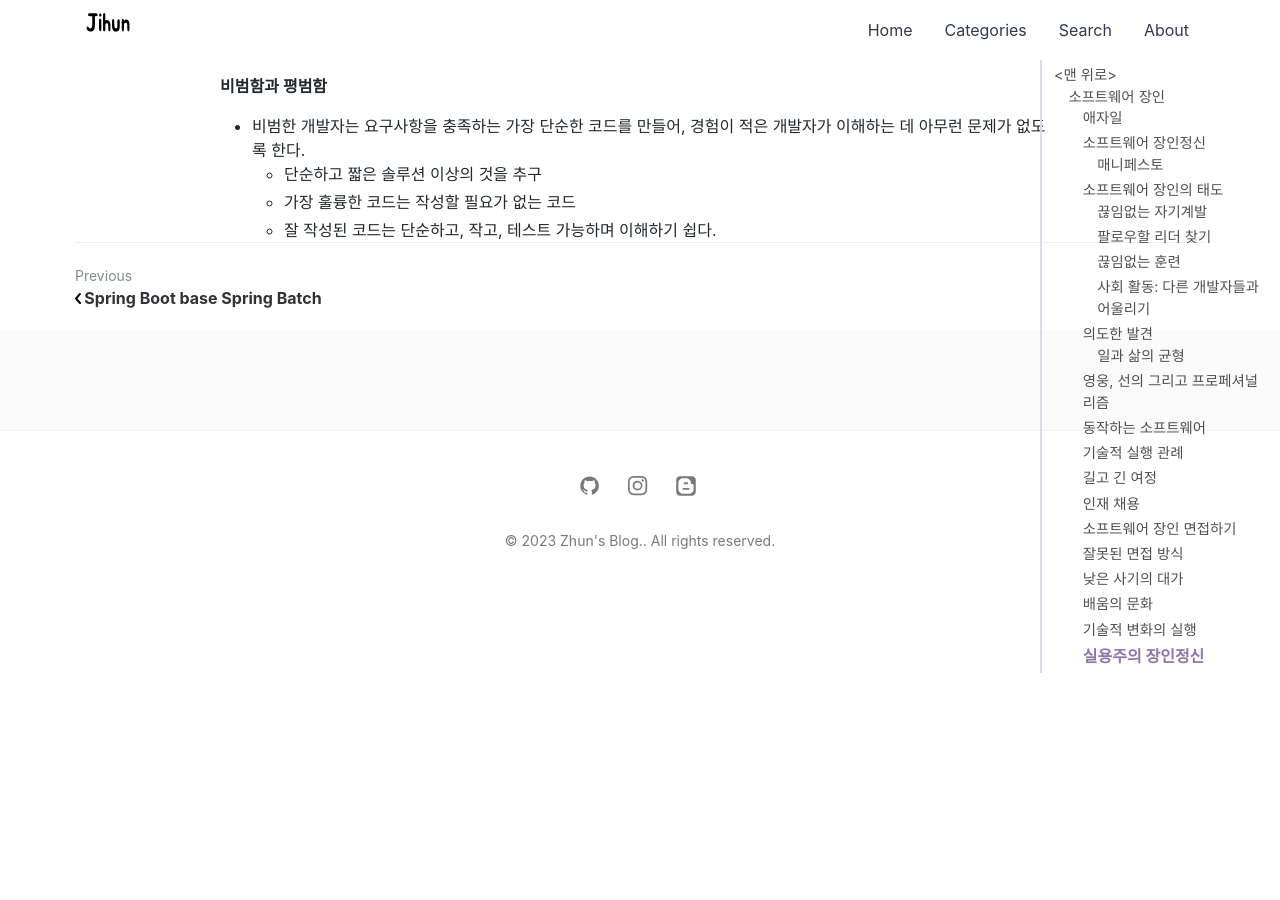
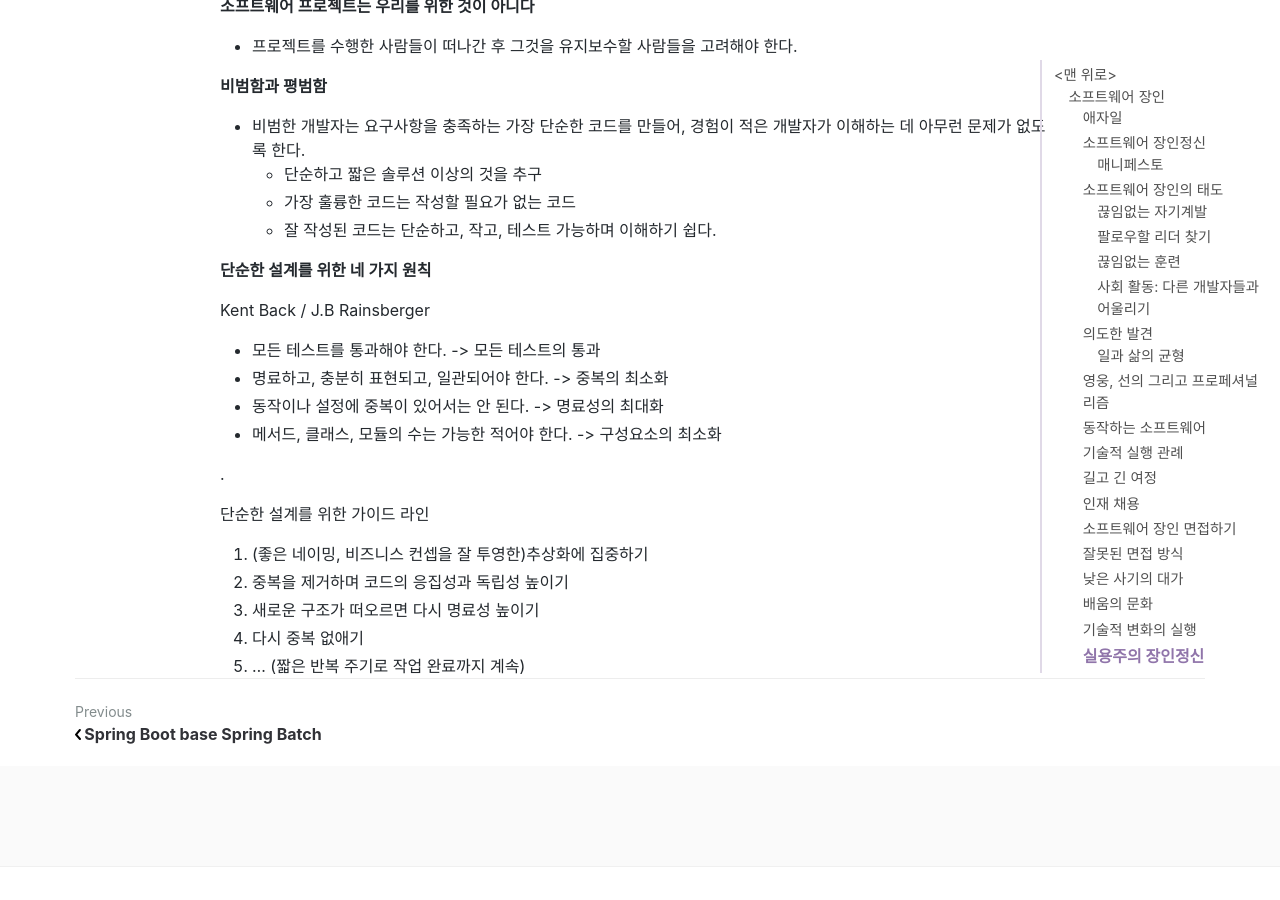
Before and after one commit to jihunparkme/jihunparkme.github.io, a Jekyll site: the page built from _posts/2023-02-01-a-software-master.md, in a window 1280 px wide and 900 px high, scrolled down 15803 px. Built offline with Jekyll 4.4.1, drawn with Linux system fonts in a browser that asks for light colours; nearby versions of some CDN libraries; comment, search, counter and statistics services are not loaded.

Commit message:
[software master] 단순한 설계를 위한 네 가지 원칙

```diff
--- a/_posts/2023-02-01-a-software-master.md
+++ b/_posts/2023-02-01-a-software-master.md
@@ -637,3 +637,21 @@ XP 실행 관례의 일부를 살펴보자.
   - 단순하고 짧은 솔루션 이상의 것을 추구
   - 가장 훌륭한 코드는 작성할 필요가 없는 코드
   - 잘 작성된 코드는 단순하고, 작고, 테스트 가능하며 이해하기 쉽다.
+
+**단순한 설계를 위한 네 가지 원칙**
+
+Kent Back / J.B Rainsberger
+
+- 모든 테스트를 통과해야 한다. -> 모든 테스트의 통과
+- 명료하고, 충분히 표현되고, 일관되어야 한다. -> 중복의 최소화
+- 동작이나 설정에 중복이 있어서는 안 된다. -> 명료성의 최대화
+- 메서드, 클래스, 모듈의 수는 가능한 적어야 한다. -> 구성요소의 최소화
+
+.
+
+단순한 설계를 위한 가이드 라인
+1. (좋은 네이밍, 비즈니스 컨셉을 잘 투영한)추상화에 집중하기
+2. 중복을 제거하며 코드의 응집성과 독립성 높이기
+3. 새로운 구조가 떠오르면 다시 명료성 높이기
+4. 다시 중복 없애기
+5. ... (짧은 반복 주기로 작업 완료까지 계속)
```
